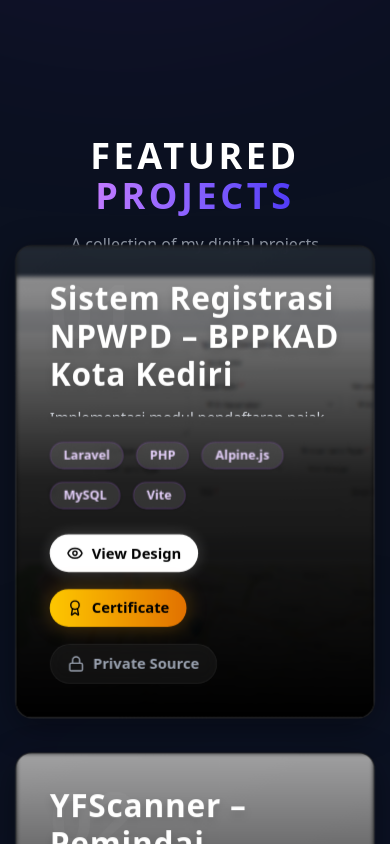
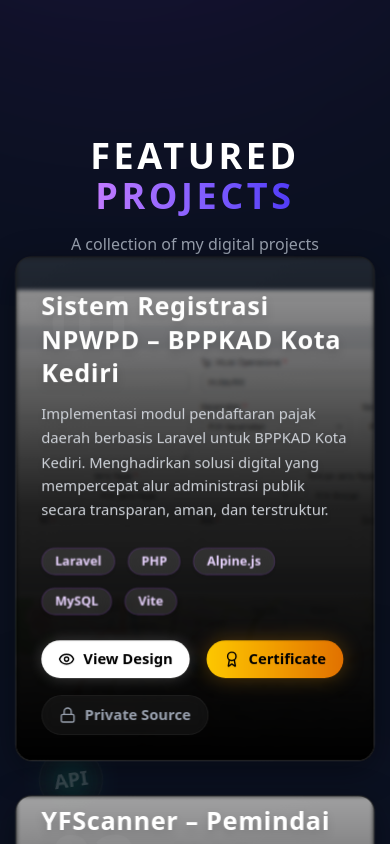
Before and after one commit to yaf7/Deyafa-Arsetya, a Next.js app: page / in a window 390 px wide. Shown: the part 5120-5964 px from the top of the page. Built offline with nearby package versions, Linux system fonts and the light colour scheme.

Commit message:
perbaikan-bug

```diff
--- a/app/components/Projects.tsx
+++ b/app/components/Projects.tsx
@@ -138,7 +138,7 @@
       }}
       onMouseMove={handleMouseMove}
       onMouseLeave={handleMouseLeave}
-      className="relative w-full rounded-2xl h-[450px] group cursor-pointer"
+      className="relative w-full rounded-2xl min-h-[480px] h-auto md:h-[450px] group cursor-pointer"
       initial={{ opacity: 0, y: 60 }}
       whileInView={{ opacity: 1, y: 0 }}
       transition={{ duration: 1.2, ease: "easeOut", delay: index * 0.15 }}
@@ -152,7 +152,7 @@
         <img src={project.image} alt={project.title} className="w-full h-full object-cover opacity-60 group-hover:scale-110 transition-transform duration-700 blur-[2px] group-hover:blur-0" />
 
         {/* Content Floating Above */}
-        <div className="absolute inset-0 z-20 p-8 flex flex-col justify-end" style={{ transform: "translateZ(80px)" }}>
+        <div className="absolute inset-0 z-20 p-6 md:p-8 flex flex-col justify-end" style={{ transform: "translateZ(80px)" }}>
           {/* Project number index */}
           <span className="absolute top-6 left-8 text-7xl font-black text-white/[0.04] select-none leading-none">{String(index + 1).padStart(2, '0')}</span>
 
@@ -166,8 +166,8 @@
               </div>
             </div>
           )}
-          <h3 className="text-3xl font-black text-white mb-3 tracking-wide drop-shadow-lg">{project.title}</h3>
-          <p className="text-gray-300 mb-6 drop-shadow-md text-sm leading-relaxed line-clamp-3">{project.description}</p>
+          <h3 className="text-2xl md:text-3xl font-black text-white mb-3 tracking-wide drop-shadow-lg">{project.title}</h3>
+          <p className="text-gray-300 mb-6 drop-shadow-md text-sm leading-relaxed">{project.description}</p>
 
           <div className="flex flex-wrap gap-3 mb-6">
             {project.tags.map((tag: string) => (
@@ -248,7 +248,7 @@
           whileInView={{ opacity: 1, y: 0 }}
           transition={{ duration: 1.2, ease: "easeOut" }}
           viewport={{ once: true }}
-          className="text-center mb-16"
+          className="text-center mb-20 md:mb-16"
         >
           <h2 className="text-4xl md:text-5xl font-black mb-4 uppercase tracking-widest text-white">
             Featured <span className="text-transparent bg-clip-text bg-gradient-to-r from-purple-400 to-indigo-600">Projects</span>
```
